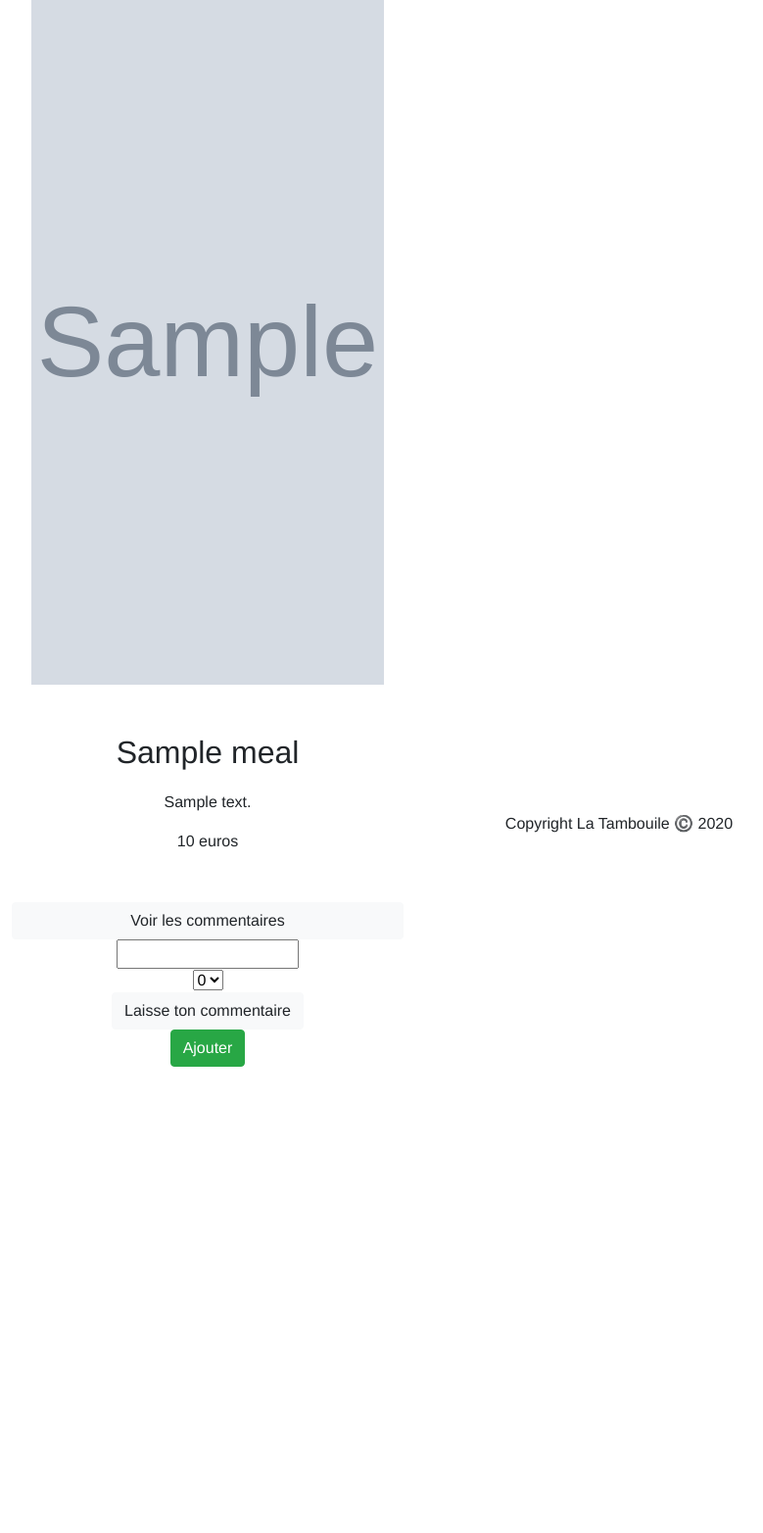
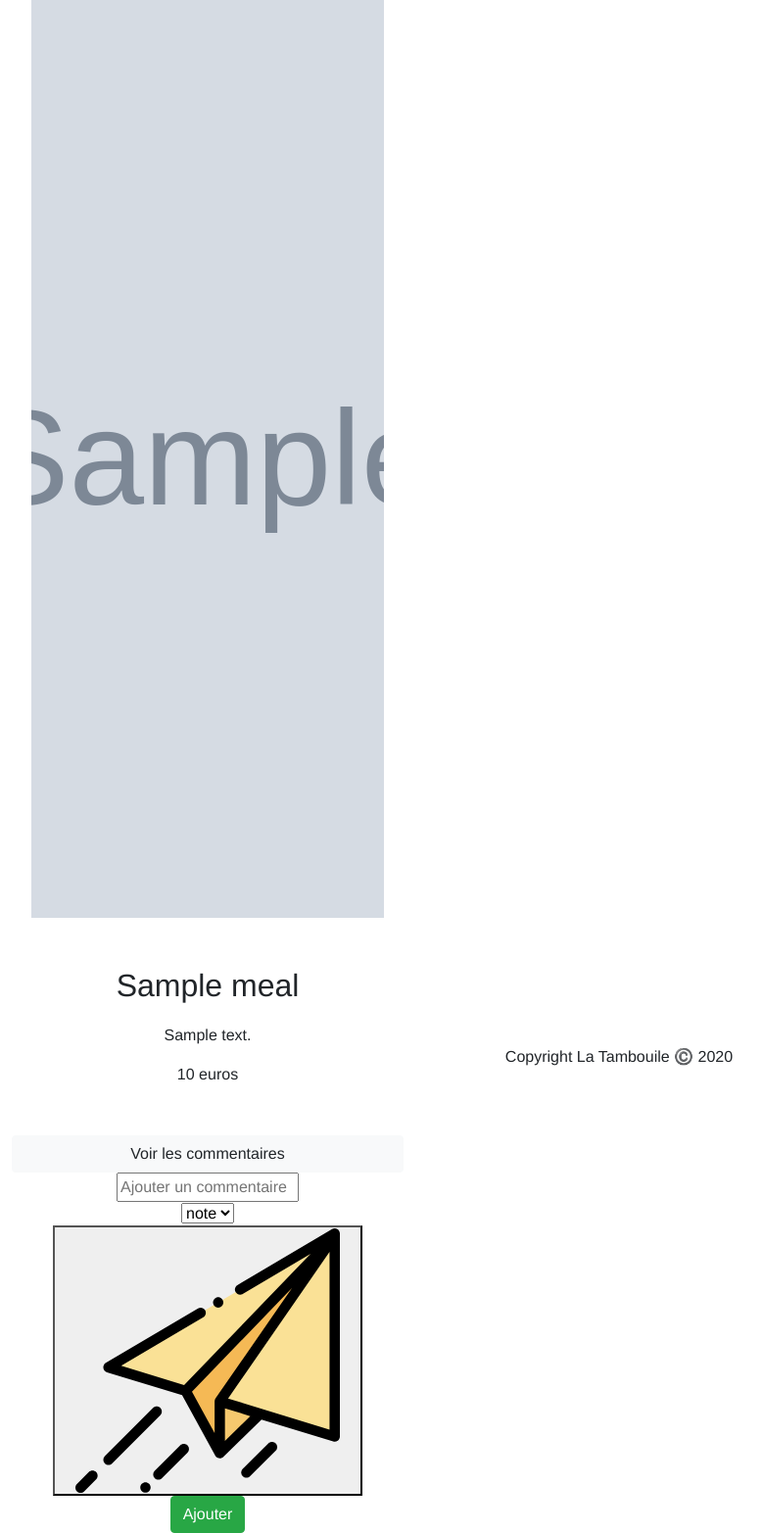
Before and after one commit to Hostie/veganfood, a Symfony app: template templates/restaurant/show.html.twig in a window 1280 px wide. Shown: the part 450-2015 px from the top of the page at 98% size, without its empty margins (8-787 px from the left). Before the commit the page ends 1539 px from the top, so only its background shows below. Run offline with Twig, Linux system fonts and the light colour scheme; the template is opened without the code that fills it: most values are stand-ins (such as "Sample title", 1, 10 or a date in 2020); grey boxes marked "Sample" are stand-in pictures; some libraries are stand-ins or nearby versions.

Commit message:
ne reste plus que details aux comments

```diff
--- a/public/js/nav.js
+++ b/public/js/nav.js
@@ -45,14 +45,42 @@
 
           var comments = resultat.responseJSON.commentAndRateArray;
           var commentList = $('#commentList' + mealId);
+          commentList.empty();
 
-          commentList.append("<hr>");
           for (const element of comments) {
               commentList.append("<div class=\"__comment\"><h1>" + element[2] + "</h1><h3>" + element[3] + "</h3></div>");
           }
-          commentList.append("<hr>");
           console.log(commentList);
 
       }
   });
 };
+
+function AddComment(mealId){
+  var comment = $("#__commentInput"+mealId).val();
+  console.log(comment);
+  var note = $("#__rateInput"+mealId).val();
+
+  if (comment != "" && note != "note"){
+    var AddCommentAjax = jQuery.ajax({
+
+      type: 'GET',
+      url: window.origin + '/rate/add/' + mealId + '/' + comment + '/' + note,
+      dataType: 'JSON',
+
+      success: function(code_html, statut) {
+        console.log("Your comment has been well added.");
+      },
+
+      error: function(resultat, statut, erreur) {
+        console.log("You comment hasn't been well added.");
+      },
+      complete: function(resultat, statut) {
+        console.log("AddComment completed.")
+      }
+    });
+  }
+
+  getComment(mealId);
+
+};
--- a/src/Controller/UserController.php
+++ b/src/Controller/UserController.php
@@ -148,12 +148,13 @@
     /**
     * @Route("/rate/add/{mealId}/{comment}/{note}", name="addRate")
     */
-    public function addRate(UserInterface $user, $mealId, $comment, $note){
+    public function addRate($mealId, $comment, $note, UserInterface $user){
 
         $rate = new Rate;
 
         $repo = $this -> getDoctrine() -> getRepository(Meal::class);
         $meal = $repo -> find(intval($mealId));
+
         $rate-> setIdMeal($meal);  //Liaison avec le repas selectionné.
 
         $rate-> setUserId($user);  //Liaison avec l'user actuel.
--- a/templates/restaurant/show.html.twig
+++ b/templates/restaurant/show.html.twig
@@ -26,14 +26,14 @@
 
                     <button class="btn btn-light w-100" id={{ m.id }} onclick="getComment(this.id); displayComment(this.id)">Voir les commentaires</button>
                     <section class="__commentSection" id="commentSection{{ m.id }}">
-                        <div class="__commentList" id="commentList{{ m.id }}">
-                        </div>
+                        <div class="__commentList" id="commentList{{ m.id }}"></div>
 
                         <div class="__commentForm">
-                            <input type="text"></input>
+                            <input type="text" class="__commentInput" id="__commentInput{{ m.id }}" placeholder="Ajouter un commentaire"></input>
 
-                            <form>
-                                <select name="rateValue" size="1">
+                            <form class="__commentRate">
+                                <select name="rateValue" size="1" id="__rateInput{{ m.id }}">
+                                    <option>note
                                     <option>0
                                     <option>1
                                     <option>2
@@ -42,10 +42,12 @@
                                     <option>5
                                 </select>
                             </form>
-                            <button class="btn btn-light">Laisse ton commentaire</button>
+                            <button class="__commentSubmit">
+                                <img class="fit-picture" src="{{ asset('/img/comment/send.svg') }}" alt="Send new comment" id="{{ m.id }}" onclick="AddComment(this.id)">
+                            </button>
 
                         </div>
-                    <section/>
+                    </section>
 
                 </section>
 
```
Also changed, not shown: public/css/style.css (line endings or trailing spaces), public/img/comment/downArrow.svg (added), public/img/comment/send.svg (added).
